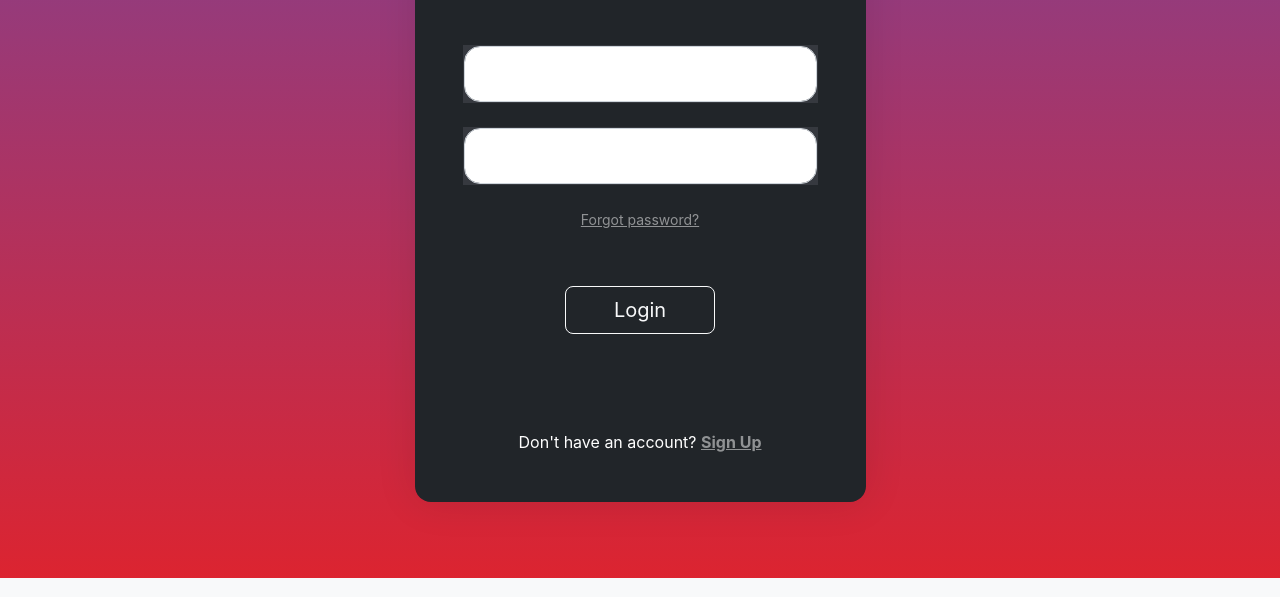
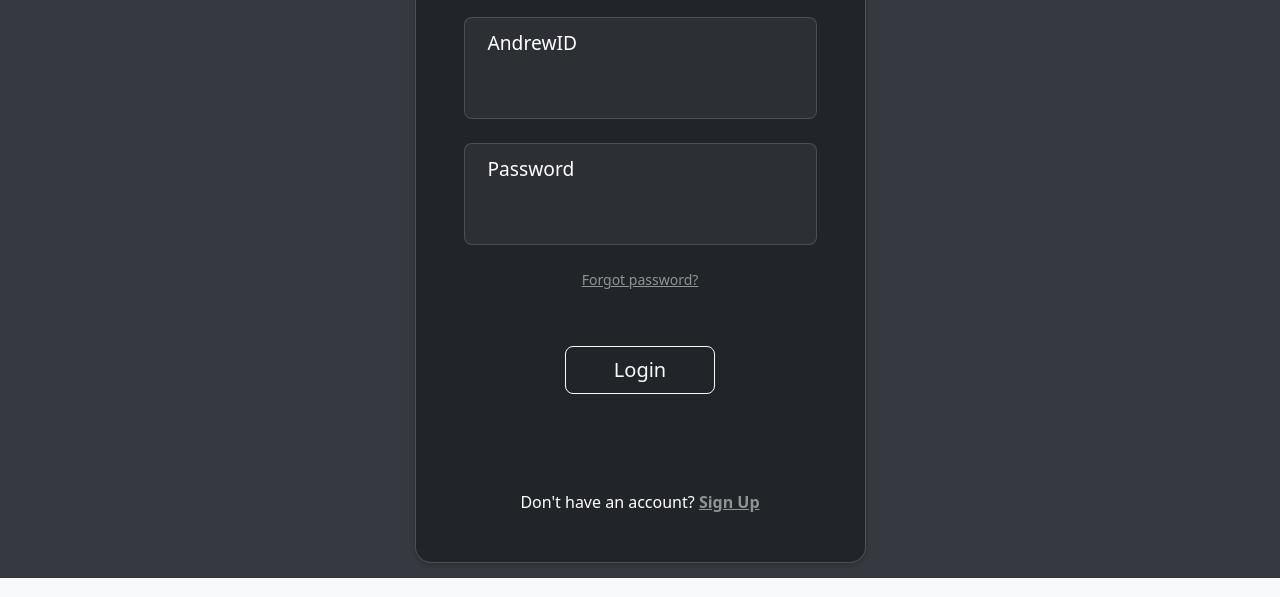
Before and after one commit to james-ngai/tartanhacks, a plain HTML site: page pages/login.html in a window 1280 px wide. Shown: the part 222-819 px from the top of the page. Drawn offline with nearby package versions, Linux system fonts and the light colour scheme.

Commit message:
Login functionality and login style changes

```diff
--- /dev/null
+++ b/pages/login.css
@@ -0,0 +1,48 @@
+body {
+    background-color: #36393F;
+  }
+
+  .card {
+    background-color: #2C2F33;
+    border: 1px solid rgba(255, 255, 255, 0.2);
+    box-shadow: 0 2px 5px 0 rgba(0, 0, 0, 0.2);
+  }
+
+  .form-outline {
+    position: relative;
+  }
+
+  .form-label {
+    position: absolute;
+    left: 1.5rem;
+    top: 1.5rem;
+    font-size: 1.2rem;
+    color: #B9BBBE;
+    transition: all 0.2s ease-in-out;
+  }
+
+  input[type="email"], input[type="password"] {
+    font-size: 1.5rem;
+    padding: 2rem 1.5rem;
+    border: 1px solid rgba(255, 255, 255, 0.2);
+    background-color: #2C2F33;
+    color: #fff;
+    transition: all 0.2s ease-in-out;
+  }
+
+  input[type="email"]:focus, input[type="password"]:focus {
+    outline: none;
+    border-color: #7289DA;
+  }
+
+  input[type="email"]:focus + .form-label, input[type="password"]:focus + .form-label {
+    top: 0.75rem;
+    font-size: 1.2rem;
+    color: #fff;
+  }
+
+  input[type="email"]:not(:placeholder-shown) + .form-label, input[type="password"]:not(:placeholder-shown) + .form-label {
+    top: 0.75rem;
+    font-size: 1.2rem;
+    color: #fff;
+  }
--- a/pages/login.html
+++ b/pages/login.html
@@ -16,7 +16,7 @@
         <title>CMU — Block Auction</title>
 
         <link href="https://cdn.jsdelivr.net/npm/bootstrap@5.2.3/dist/css/bootstrap.min.css" rel="stylesheet" integrity="sha384-rbsA2VBKQhggwzxH7pPCaAqO46MgnOM80zW1RWuH61DGLwZJEdK2Kadq2F9CUG65" crossorigin="anonymous">
-        <link href="/styles.css" rel="stylesheet">
+        <link href="./login.css" rel="stylesheet">
         <link rel="stylesheet" href="https://cdn.jsdelivr.net/npm/bootstrap-icons@1.10.3/font/bootstrap-icons.css">
     </head>
 
@@ -67,7 +67,7 @@
 
                         <p class="small mb-5 pb-lg-2"><a class="text-white-50" href="#!">Forgot password?</a></p>
 
-                        <button class="btn btn-outline-light btn-lg px-5" type="submit">Login</button>
+                        <button id = "logbtn" class="btn btn-outline-light btn-lg px-5" type="submit" onclick="validate()">Login</button>
 
                         </div>
 
@@ -105,7 +105,7 @@
               <!-- Right -->
             </section>
         </footer>
-
+        <script src="login.js"></script>
         <script src="https://cdn.jsdelivr.net/npm/@popperjs/core@2.11.6/dist/umd/popper.min.js" integrity="sha384-oBqDVmMz9ATKxIep9tiCxS/Z9fNfEXiDAYTujMAeBAsjFuCZSmKbSSUnQlmh/jp3" crossorigin="anonymous"></script>
         <script src="https://cdn.jsdelivr.net/npm/bootstrap@5.2.3/dist/js/bootstrap.min.js" integrity="sha384-cuYeSxntonz0PPNlHhBs68uyIAVpIIOZZ5JqeqvYYIcEL727kskC66kF92t6Xl2V" crossorigin="anonymous"></script>
     </body>
--- /dev/null
+++ b/pages/login.js
@@ -0,0 +1,13 @@
+function validate() {
+    let username = document.getElementById('typeEmailX').value;
+    let password = document.getElementById('typePasswordX').value;
+
+    if (username === 'jamesngai' && password === 'password')
+    {
+        location.assign('../index.html');
+    }
+    else
+    {
+        alert('Incorrect AndrewID or Password')
+    }
+}
```
